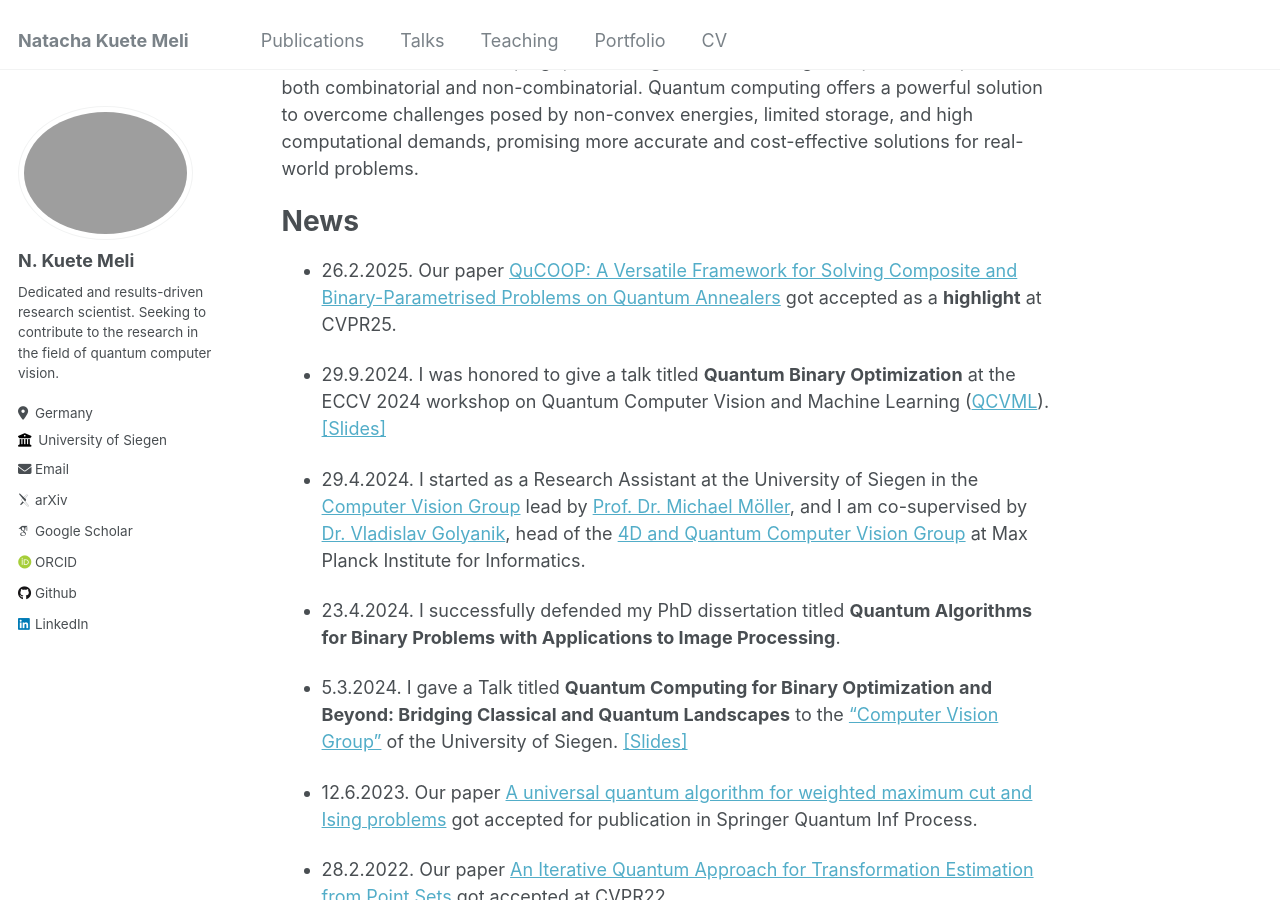
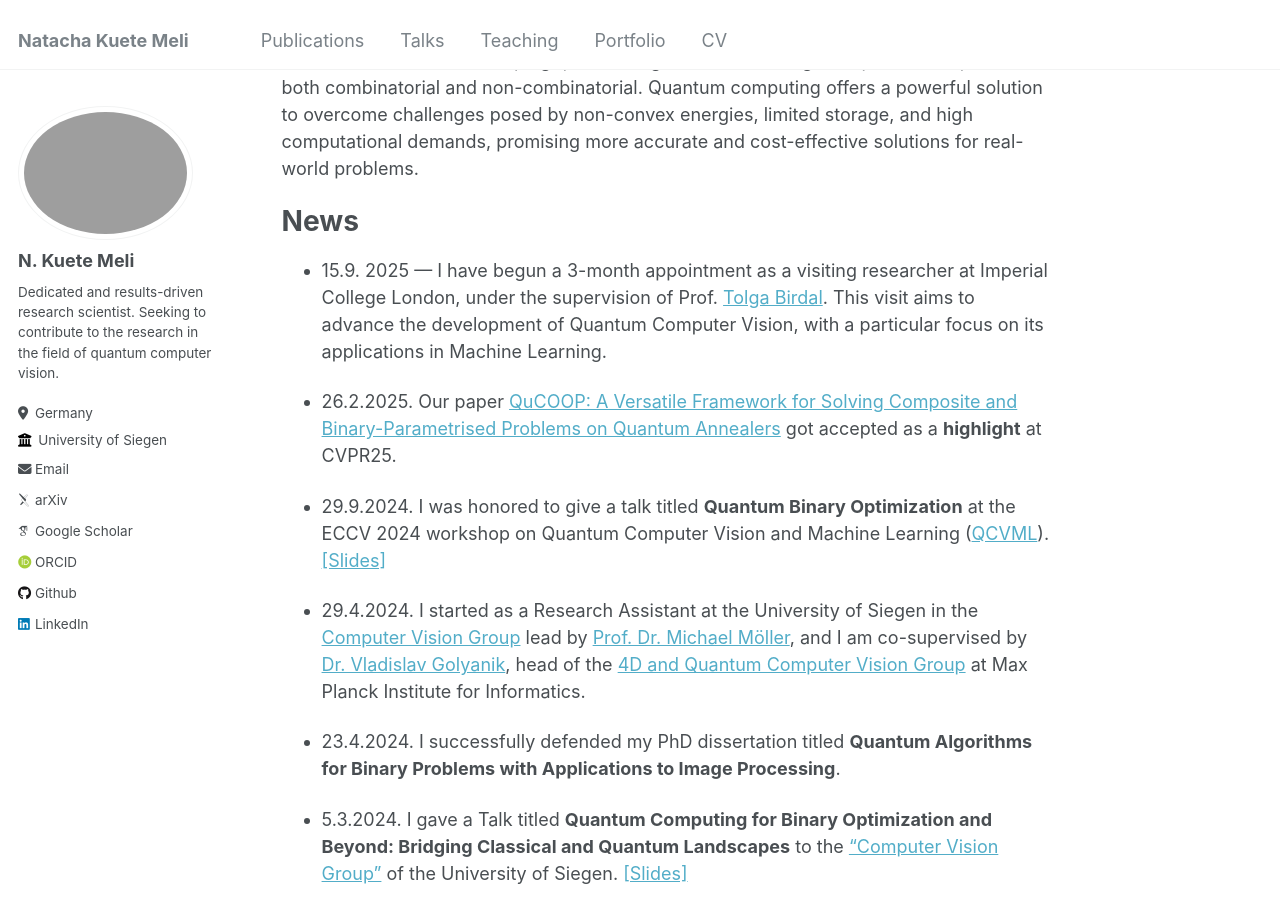
Before and after one commit to nkuetemeli/nkuetemeli.github.io, a Jekyll site: the page built from _pages/about.md, in a window 1280 px wide and 900 px high, scrolled down 368 px. Built offline with Jekyll 4.4.1, drawn with Linux system fonts in a browser that asks for light colours; some web fonts are replaced.

Commit message:
MyGit 1. Attempt

```diff
--- a/_pages/about.md
+++ b/_pages/about.md
@@ -18,6 +18,8 @@ Quantum computing offers a powerful solution to overcome challenges posed by non
 
 News
 ======
+- 15.9. 2025 — I have begun a 3-month appointment as a visiting researcher at Imperial College London, under the supervision of Prof. [Tolga Birdal](https://tolgabirdal.github.io). This visit aims to advance the development of Quantum Computer Vision, with a particular focus on its applications in Machine Learning.
+
 - 26.2.2025. Our paper [QuCOOP: A Versatile Framework for Solving Composite and Binary-Parametrised Problems on Quantum Annealers](https://arxiv.org/abs/2503.19718v1) got accepted as a **highlight** at CVPR25.
 
 - 29.9.2024. I was honored to give a talk titled **Quantum Binary Optimization** at the ECCV 2024 workshop on Quantum Computer Vision and Machine Learning ([QCVML](https://qcvml.github.io)). [[Slides]](/files/qc_eccv2024_KueteMeli.pdf)
```
